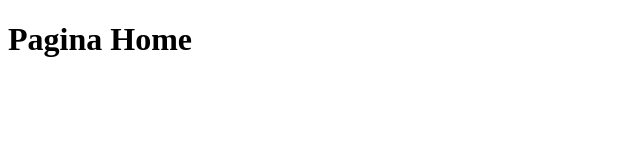
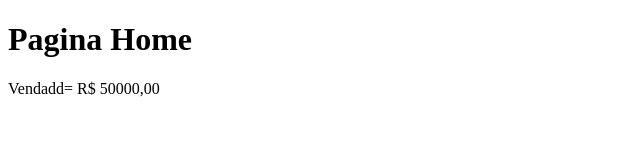
Before and after one commit to Saitondasilva/primeira_aula, a plain HTML site: page index.html in a window 1280 px wide. Shown: the whole page, without its empty margins (0-640 px from the left). Drawn offline with Linux system fonts and the light colour scheme.

Commit message:
Acrescentado o valor de venda

```diff
--- a/index.html
+++ b/index.html
@@ -8,5 +8,6 @@
 </head>
 <body>
     <h1>Pagina Home</h1>
+    <p>Vendadd= R$ 50000,00</p>
 </body>
 </html>
```
